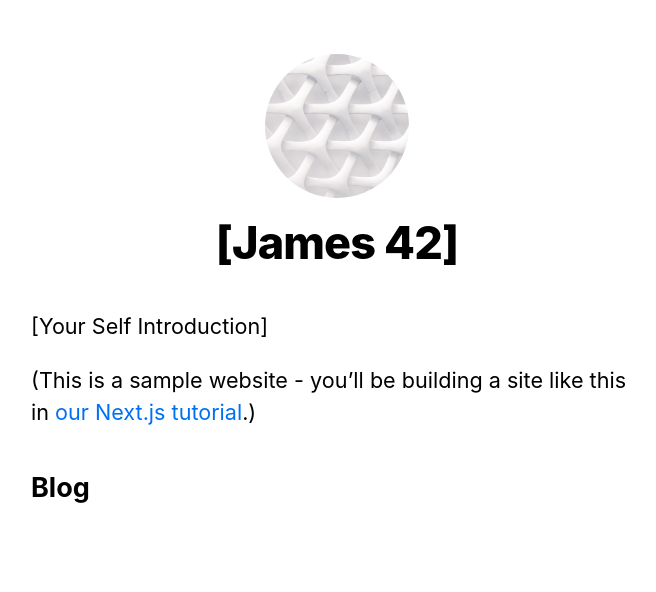
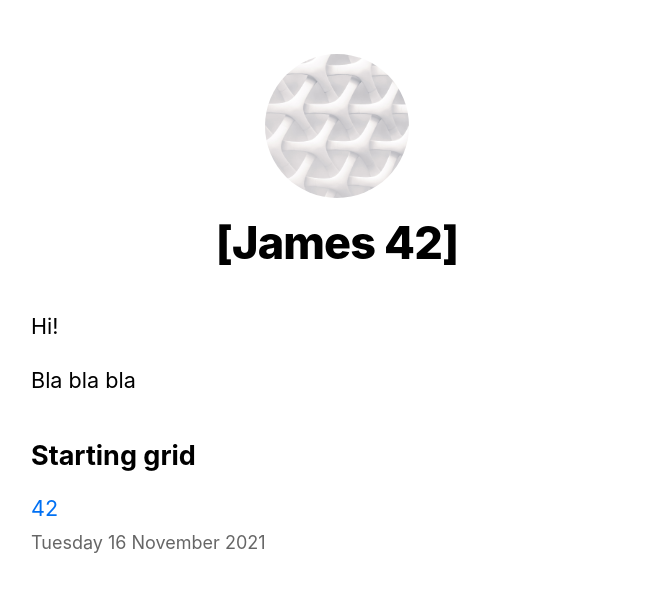
Before and after one commit to JamesHarrisonZa/game-of-life-2021, a Next.js app: page / in a window 1280 px wide. Shown: the top 592 px of the page, without its empty margins (303-959 px from the left). Built offline with nearby package versions, Linux system fonts and the light colour scheme.

Commit message:
Do dates better and introduce new page

```diff
--- /dev/null
+++ b/components/FormattedDate.tsx
@@ -0,0 +1,16 @@
+import { parseISO, format } from 'date-fns';
+
+interface ownProps {
+  date: Date;
+}
+
+const CustomDate: React.FC<ownProps> = ({ date }: { date: Date }) => {
+  const dateString = date.toISOString();
+  console.log(dateString);
+  const dateIso = parseISO(dateString);
+  return (
+    <time dateTime={dateString}>{format(dateIso, 'eeee d LLLL yyyy')}</time>
+  );
+};
+
+export default CustomDate;
--- a/components/date.tsx
+++ /dev/null
@@ -1,6 +0,0 @@
-import { parseISO, format } from 'date-fns';
-
-export default function Date({ dateString }: { dateString: string }) {
-  const date = parseISO(dateString);
-  return <time dateTime={dateString}>{format(date, 'LLLL d, yyyy')}</time>;
-}
--- /dev/null
+++ b/pages/game/forty-two.tsx
@@ -0,0 +1,5 @@
+const GameFortyTwo: React.FC = () => {
+  return <h1>42</h1>;
+};
+
+export default GameFortyTwo;
--- a/pages/index.tsx
+++ b/pages/index.tsx
@@ -1,10 +1,9 @@
+import { GetStaticProps } from 'next';
 import Head from 'next/head';
+import Link from 'next/link';
+import utilStyles from '../styles/utils.module.css';
+import FormattedDate from '../components/FormattedDate';
 import Layout, { siteTitle } from '../components/layout';
-import utilStyles from '../styles/utils.module.css';
-// import { getSortedPostsData } from '../lib/posts';
-import Link from 'next/link';
-import Date from '../components/date';
-import { GetStaticProps } from 'next';
 
 export default function Home({
   allPostsData,
@@ -15,43 +14,31 @@ export default function Home({
     id: string;
   }[];
 }) {
+  const todayDate = new Date();
+
   return (
     <Layout home>
       <Head>
         <title>{siteTitle}</title>
       </Head>
       <section className={utilStyles.headingMd}>
-        <p>[Your Self Introduction]</p>
-        <p>
-          (This is a sample website - you’ll be building a site like this in{' '}
-          <a href="https://nextjs.org/learn">our Next.js tutorial</a>.)
-        </p>
+        <p>Hi! </p>
+        <p>Bla bla bla</p>
       </section>
       <section className={`${utilStyles.headingMd} ${utilStyles.padding1px}`}>
-        <h2 className={utilStyles.headingLg}>Blog</h2>
+        <h2 className={utilStyles.headingLg}>Starting grid</h2>
         <ul className={utilStyles.list}>
-          {allPostsData.map(({ id, date, title }) => (
-            <li className={utilStyles.listItem} key={id}>
-              <Link href={`/posts/${id}`}>
-                <a>{title}</a>
-              </Link>
-              <br />
-              <small className={utilStyles.lightText}>
-                <Date dateString={date} />
-              </small>
-            </li>
-          ))}
+          <li className={utilStyles.listItem} key={1}>
+            <Link href={`/game/forty-two`}>
+              <a>{42}</a>
+            </Link>
+            <br />
+            <small className={utilStyles.lightText}>
+              <FormattedDate date={todayDate} />
+            </small>
+          </li>
         </ul>
       </section>
     </Layout>
   );
 }
-
-export const getStaticProps: GetStaticProps = async () => {
-  const allPostsData = []; //getSortedPostsData();
-  return {
-    props: {
-      allPostsData,
-    },
-  };
-};
```
